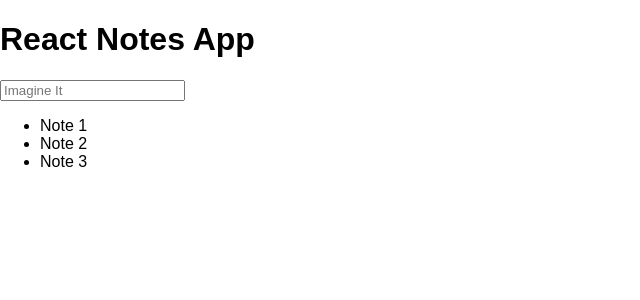
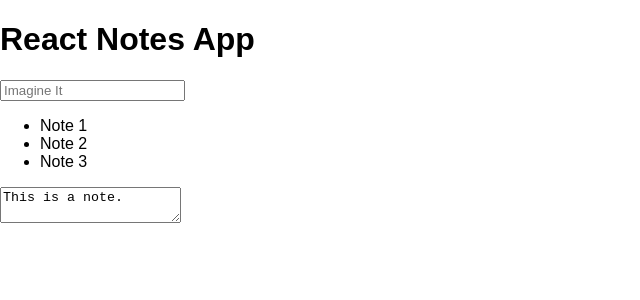
Before and after one commit to adebruyne/react-notes-app, a React (Create React App) app: page / in a window 1280 px wide. Shown: the top 300 px of the page, without its empty margins (0-640 px from the left). Built offline with nearby package versions, Linux system fonts and the light colour scheme.

Commit message:
create all components basic set-up

```diff
--- a/src/App.js
+++ b/src/App.js
@@ -1,24 +1,17 @@
 import React, { Component } from "react";
-import logo from "./logo.svg";
-import "./App.css";
+import SearchBar from "./SearchBar";
+import DocumentList from "./DocumentList";
+import DocumentEditor from "./DocumentEditor";
 
 class App extends Component {
   render() {
     return (
       <div className="notes-app">
-        <header className="search-bar">
-          <h1>React Notes App</h1>
-          <input type="text" placeholder="Imagine It" />
-        </header>
+        <SearchBar />
+        <DocumentList />
+        <DocumentEditor />
+        </div>
 
-        <div className="document-list">
-          <ul>
-            <li className="document-list-item">Note 1</li>
-            <li className="document-list-item">Note 2</li>
-            <li className="document-list-item">Note 3</li>
-          </ul>
-        </div>
-      </div>
     );
   }
 }
--- /dev/null
+++ b/src/DocumentEditor.js
@@ -0,0 +1,30 @@
+import React from "react";
+
+class DocumentEditor extends React.Component {
+  render() {
+    return (
+      <div className="document-editor">
+        <textarea value="This is a note. " />
+      </div>
+    );
+  }
+}
+
+
+
+
+
+
+
+
+
+// A function component is like a "render-only" component. It cant have state. It doesnt have a lifecylce methods like constructor or componentDidMount. Does not use "this".
+// const DocumentEditor = props => {
+//   return (
+//     <div className="document-editor">
+//       <textarea value="This is a note. " />
+//     </div>
+//   );
+// };
+
+export default DocumentEditor;
--- /dev/null
+++ b/src/DocumentList.js
@@ -0,0 +1,21 @@
+import React from 'react';
+
+class DocumentList extends React.Component {
+    render() {
+        return (
+            <div className="document-list">
+            <ul>
+              <li className="document-list-item">Note 1</li>
+              <li className="document-list-item">Note 2</li>
+              <li className="document-list-item">Note 3</li>
+            </ul>
+          </div>
+        );
+    }
+
+
+}
+
+
+
+export default DocumentList;
--- /dev/null
+++ b/src/SearchBar.js
@@ -0,0 +1,18 @@
+import React from 'react';
+
+class SearchBar extends React.Component {
+render() {
+    return (
+        <header className="search-bar">
+          <h1>React Notes App</h1>
+          <input type="text" placeholder="Imagine It" />
+        </header>
+    );
+}
+
+}
+
+
+
+
+export default SearchBar;
```
